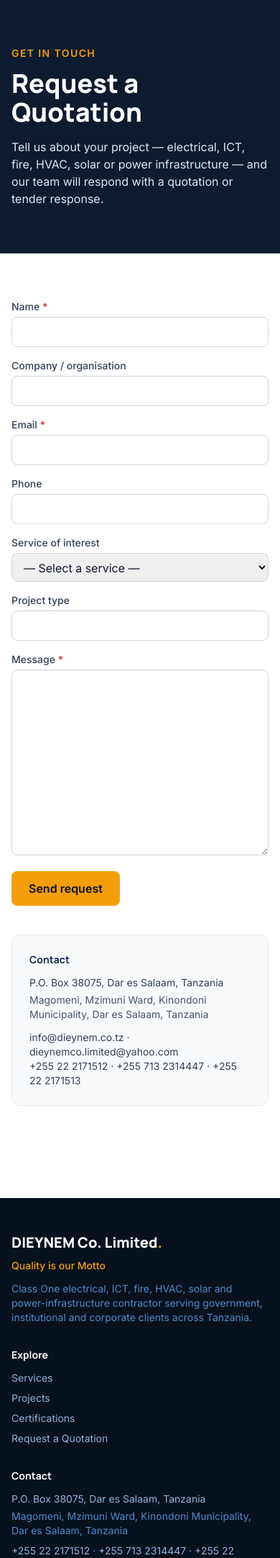
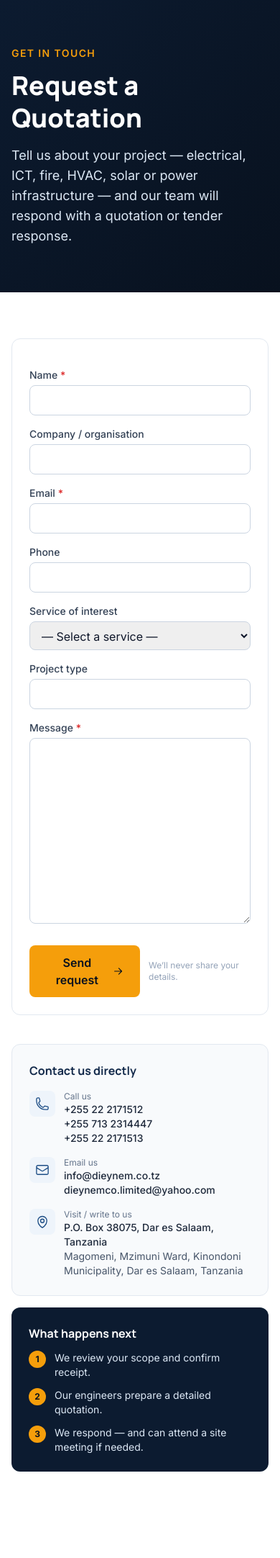
Before and after one commit to MussaJabir/DIEYNEM-Co.-Limited, a Django app: page /request-quotation/ in a window 390 px wide. Shown: the part 73-2237 px from the top of the page at 72% size. Run offline with Django 5.2, Linux system fonts and the light colour scheme; data comes from the database, SQL or seed files in the repository; style sheets or scripts are compiled from the project's sources.

Commit message:
feat(public): redesign Contact / Request-Quotation page with the kit
- Shared page header; form in a clean card with an Alpine submit spinner
  (disabled-on-submit + arrow icon) and a privacy note
- Trust sidebar: icon contact rows (call / email / visit, from
  SiteSetting) and a navy "What happens next" 3-step reassurance
- Thank-you page polished: SVG check, direct phone from settings, dual
  CTAs (View projects / Back to home)
- Keeps the honeypot spam guard and email flow intact
- Tests: trust cues render + thanks page renders

Co-Authored-By: Claude Opus 4.8 <noreply@anthropic.com>

```diff
--- a/templates/public/quotation.html
+++ b/templates/public/quotation.html
@@ -4,20 +4,12 @@
 {% block meta_description %}Request a quotation or invite DIEYNEM Co. Limited to tender for your electrical, ICT, fire, HVAC, solar or power-infrastructure project.{% endblock %}
 
 {% block content %}
-<section class="bg-navy-900 text-white">
-  <div class="max-w-5xl mx-auto px-4 py-16">
-    <p class="text-amber-500 font-semibold uppercase tracking-widest text-sm">Get in touch</p>
-    <h1 class="font-heading text-4xl font-extrabold mt-3">Request a Quotation</h1>
-    <p class="mt-4 text-navy-100 max-w-2xl">
-      Tell us about your project &mdash; electrical, ICT, fire, HVAC, solar or power
-      infrastructure &mdash; and our team will respond with a quotation or tender response.
-    </p>
-  </div>
-</section>
+{% include "public/_page_header.html" with eyebrow="Get in touch" title="Request a Quotation" subtitle="Tell us about your project — electrical, ICT, fire, HVAC, solar or power infrastructure — and our team will respond with a quotation or tender response." %}
 
-<section id="contact" class="max-w-5xl mx-auto px-4 py-12 grid gap-10 lg:grid-cols-3">
-  <div class="lg:col-span-2">
-    <form method="post" class="space-y-4">
+<section id="contact" class="max-w-5xl mx-auto px-4 py-16 grid gap-10 lg:grid-cols-3">
+  <!-- Form -->
+  <div class="lg:col-span-2" data-reveal>
+    <form method="post" x-data="{ saving: false }" @submit="saving = true" class="bg-white border border-slate-200 rounded-xl p-6 sm:p-8 space-y-4">
       {% csrf_token %}
       {% if form.non_field_errors %}
         <div class="rounded-lg bg-red-50 border border-red-200 text-danger px-4 py-2 text-sm">{{ form.non_field_errors }}</div>
@@ -63,17 +55,60 @@
         <label for="{{ form.website.id_for_label }}">{{ form.website.label }}</label>{{ form.website }}
       </div>
 
-      <button type="submit" class="bg-amber-500 text-navy-950 font-semibold px-6 py-3 rounded-lg hover:bg-amber-600">Send request</button>
+      <div class="flex items-center gap-3 pt-2">
+        <button type="submit" :disabled="saving" class="group inline-flex items-center gap-2 bg-amber-500 text-navy-950 font-semibold px-6 py-3 rounded-lg hover:bg-amber-600 disabled:opacity-60 disabled:cursor-not-allowed transition-colors">
+          <svg x-show="saving" x-cloak class="animate-spin w-4 h-4" fill="none" viewBox="0 0 24 24" aria-hidden="true"><circle class="opacity-25" cx="12" cy="12" r="10" stroke="currentColor" stroke-width="4"></circle><path class="opacity-75" fill="currentColor" d="M4 12a8 8 0 018-8V0C5.373 0 0 5.373 0 12h4z"></path></svg>
+          <span>Send request</span>
+          <svg x-show="!saving" class="w-4 h-4 transition-transform group-hover:translate-x-0.5" fill="none" viewBox="0 0 24 24" stroke-width="2" stroke="currentColor" aria-hidden="true"><path stroke-linecap="round" stroke-linejoin="round" d="M13.5 4.5 21 12m0 0-7.5 7.5M21 12H3"/></svg>
+        </button>
+        <p class="text-xs text-slate-400">We&rsquo;ll never share your details.</p>
+      </div>
     </form>
   </div>
 
-  <aside>
-    <div class="bg-slate-50 border border-slate-200 rounded-xl p-6 text-sm">
-      <h2 class="font-heading font-bold text-navy-800 mb-3">Contact</h2>
-      {% if site.po_box %}<p class="text-slate-700">{{ site.po_box }}</p>{% endif %}
-      {% if site.physical_address %}<p class="text-slate-600 mt-1">{{ site.physical_address }}</p>{% endif %}
-      {% if site.email_list %}<p class="mt-3 text-slate-700">{{ site.email_list|join:" &middot; " }}</p>{% endif %}
-      {% if site.phone_list %}<p class="text-slate-700">{{ site.phone_list|join:" &middot; " }}</p>{% endif %}
+  <!-- Trust sidebar -->
+  <aside class="space-y-4" data-reveal data-reveal-delay=".1s">
+    <div class="bg-slate-50 border border-slate-200 rounded-xl p-6">
+      <h2 class="font-heading font-bold text-navy-800 mb-4">Contact us directly</h2>
+      <ul class="space-y-4 text-sm">
+        {% if site.phone_list %}
+        <li class="flex gap-3">
+          <span class="w-9 h-9 rounded-lg bg-navy-50 text-navy-600 flex items-center justify-center shrink-0"><svg class="w-5 h-5" fill="none" viewBox="0 0 24 24" stroke-width="1.6" stroke="currentColor" aria-hidden="true"><path stroke-linecap="round" stroke-linejoin="round" d="M2.25 6.75c0 8.284 6.716 15 15 15h2.25a2.25 2.25 0 0 0 2.25-2.25v-1.372c0-.516-.351-.966-.852-1.091l-4.423-1.106c-.44-.11-.902.055-1.173.417l-.97 1.293c-.282.376-.769.542-1.21.38a12.035 12.035 0 0 1-7.143-7.143c-.162-.441.004-.928.38-1.21l1.293-.97c.363-.271.527-.734.417-1.173L6.963 3.102a1.125 1.125 0 0 0-1.091-.852H4.5A2.25 2.25 0 0 0 2.25 4.5v2.25Z"/></svg></span>
+          <div>
+            <p class="text-slate-500 text-xs">Call us</p>
+            {% for p in site.phone_list %}<a href="tel:{{ p }}" class="block text-slate-800 font-medium hover:text-navy-600">{{ p }}</a>{% endfor %}
+          </div>
+        </li>
+        {% endif %}
+        {% if site.email_list %}
+        <li class="flex gap-3">
+          <span class="w-9 h-9 rounded-lg bg-navy-50 text-navy-600 flex items-center justify-center shrink-0"><svg class="w-5 h-5" fill="none" viewBox="0 0 24 24" stroke-width="1.6" stroke="currentColor" aria-hidden="true"><path stroke-linecap="round" stroke-linejoin="round" d="M21.75 6.75v10.5a2.25 2.25 0 0 1-2.25 2.25h-15a2.25 2.25 0 0 1-2.25-2.25V6.75m19.5 0A2.25 2.25 0 0 0 19.5 4.5h-15a2.25 2.25 0 0 0-2.25 2.25m19.5 0v.243a2.25 2.25 0 0 1-1.07 1.916l-7.5 4.615a2.25 2.25 0 0 1-2.36 0L3.32 8.91a2.25 2.25 0 0 1-1.07-1.916V6.75"/></svg></span>
+          <div>
+            <p class="text-slate-500 text-xs">Email us</p>
+            {% for e in site.email_list %}<a href="mailto:{{ e }}" class="block text-slate-800 font-medium hover:text-navy-600 break-all">{{ e }}</a>{% endfor %}
+          </div>
+        </li>
+        {% endif %}
+        {% if site.physical_address or site.po_box %}
+        <li class="flex gap-3">
+          <span class="w-9 h-9 rounded-lg bg-navy-50 text-navy-600 flex items-center justify-center shrink-0"><svg class="w-5 h-5" fill="none" viewBox="0 0 24 24" stroke-width="1.6" stroke="currentColor" aria-hidden="true"><path stroke-linecap="round" stroke-linejoin="round" d="M15 10.5a3 3 0 1 1-6 0 3 3 0 0 1 6 0Z"/><path stroke-linecap="round" stroke-linejoin="round" d="M19.5 10.5c0 7.142-7.5 11.25-7.5 11.25S4.5 17.642 4.5 10.5a7.5 7.5 0 1 1 15 0Z"/></svg></span>
+          <div>
+            <p class="text-slate-500 text-xs">Visit / write to us</p>
+            {% if site.po_box %}<p class="text-slate-800 font-medium">{{ site.po_box }}</p>{% endif %}
+            {% if site.physical_address %}<p class="text-slate-600">{{ site.physical_address }}</p>{% endif %}
+          </div>
+        </li>
+        {% endif %}
+      </ul>
+    </div>
+
+    <div class="bg-navy-900 text-white rounded-xl p-6">
+      <h2 class="font-heading font-bold mb-3">What happens next</h2>
+      <ol class="space-y-3 text-sm text-navy-100">
+        <li class="flex gap-3"><span class="w-6 h-6 rounded-full bg-amber-500 text-navy-950 font-bold text-xs flex items-center justify-center shrink-0">1</span> We review your scope and confirm receipt.</li>
+        <li class="flex gap-3"><span class="w-6 h-6 rounded-full bg-amber-500 text-navy-950 font-bold text-xs flex items-center justify-center shrink-0">2</span> Our engineers prepare a detailed quotation.</li>
+        <li class="flex gap-3"><span class="w-6 h-6 rounded-full bg-amber-500 text-navy-950 font-bold text-xs flex items-center justify-center shrink-0">3</span> We respond — and can attend a site meeting if needed.</li>
+      </ol>
     </div>
   </aside>
 </section>
```
Also changed, not shown: apps/leads/tests.py (+11 -0 lines), templates/public/quotation_thanks.html (+10 -5 lines).
